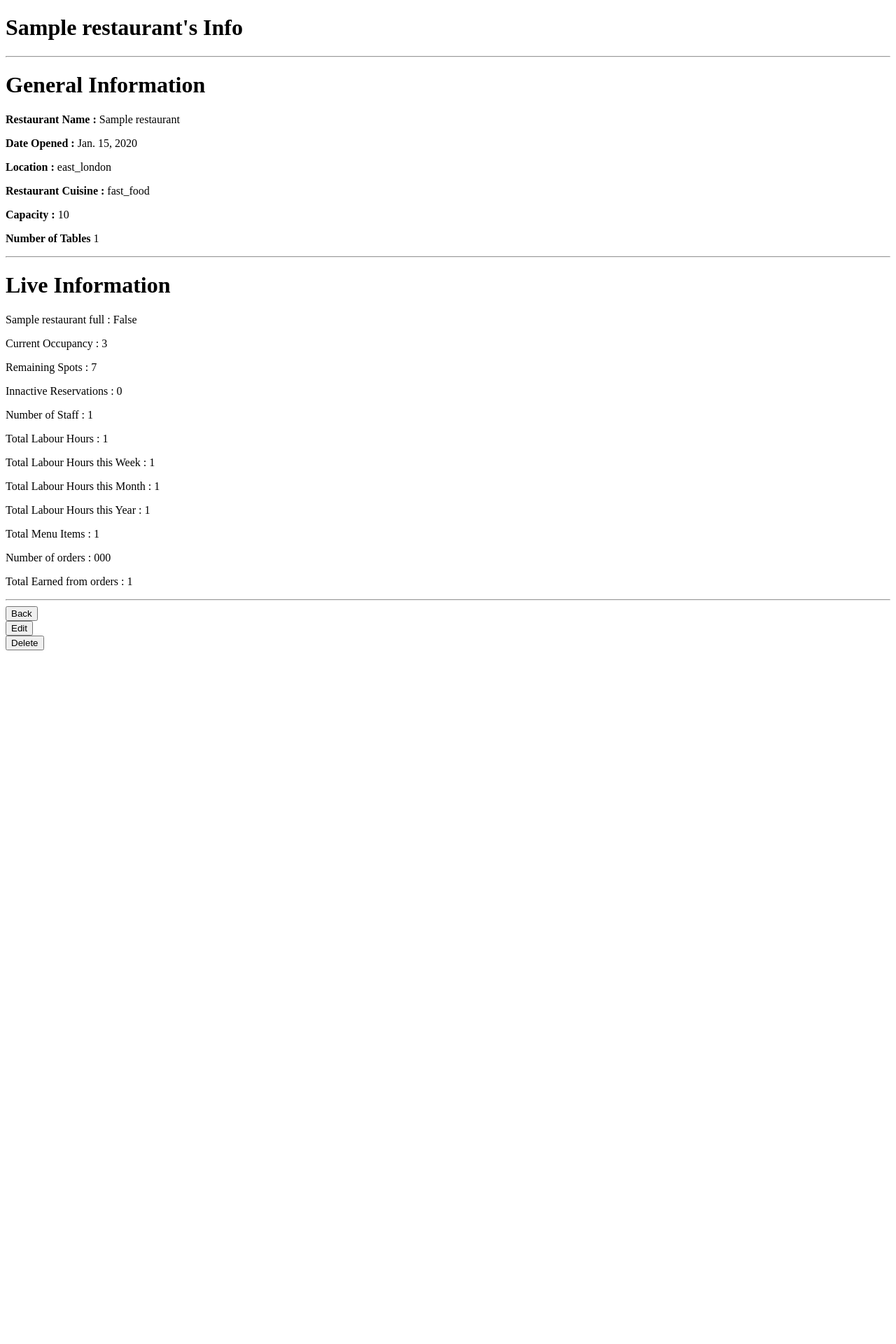
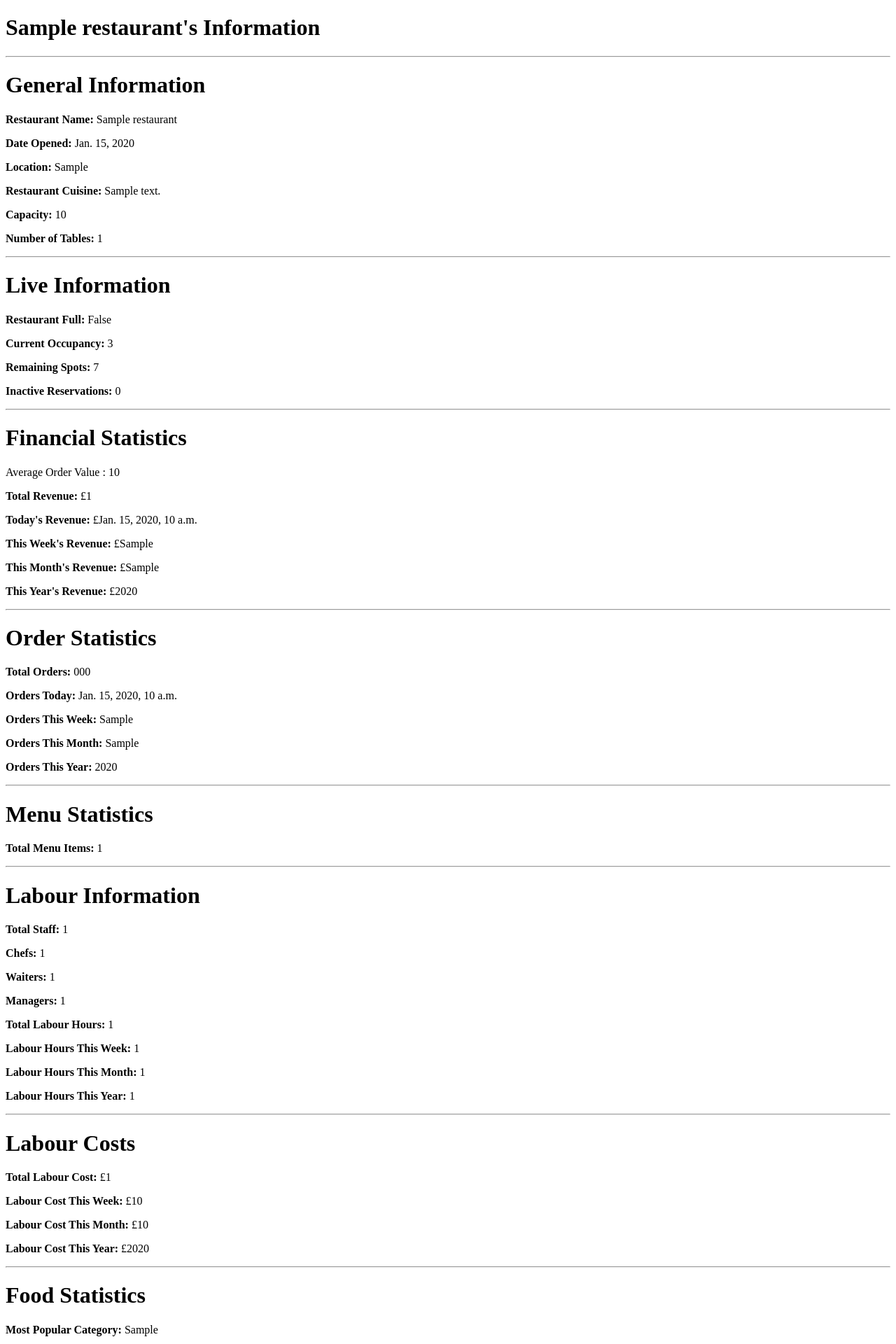
Before and after one commit to CristianDmbr/Store-Management-System, a Django app: template app/templates/restaurant_templates/restaurant_info.html in a window 1280 px wide. Shown: the top 1920 px of the page at 70% size. Before the commit the page ends 929 px from the top, so only its background shows below. Run offline with Django 5.2, Linux system fonts and the light colour scheme; tables that the repository leaves empty hold one stand-in row (values such as "Sample post"); the template is opened without the code that fills it: values that come from a table or form of the project are taken from there, most other values are stand-ins (such as "Sample title", 1, 10 or a date in 2020).

Commit message:
Modification to the reservation model and completed the Restaurant info page

```diff
--- a/app/forms.py
+++ b/app/forms.py
@@ -70,7 +70,7 @@ class RestaurantForm(forms.ModelForm):
 class ReservationForm(forms.ModelForm):
     class Meta:
         model = Reservation
-        fields = ["name_of_reservation","restaurant","kids","teens","adults"]
+        fields = ["name_of_reservation","restaurant","kids","teens","adults","reservation_date_time","phone_number"]
 
 class StaffForm(forms.ModelForm):
     class Meta:
--- a/app/models.py
+++ b/app/models.py
@@ -8,7 +8,7 @@ from datetime import date, timedelta, datetime
 from django.core.exceptions import ValidationError
 
 from .validators import  (  validate_unique_restaurant_name, validate_appropriate_restaurant_name, # Restaurant
-                           validate_unique_restaurant_name_reservation, # Reservation
+                           validate_unique_restaurant_name_reservation, validate_reservation_date_time_not_being_in_the_past_or_late,  # Reservation
                            validate_unique_name_and_surname, validate_date_of_birth, validate_time_date_employed, # Staff
                            validate_shift_time, # Shift
                            validate_unique_menu_item_name, validate_calories # Menu Item
@@ -141,6 +141,9 @@ class Reservation(models.Model):
     kids = models.PositiveIntegerField(default = 0)
     teens = models.PositiveIntegerField(default = 0)
     adults = models.PositiveIntegerField(default = 1)
+    reservation_date_time = models.DateTimeField(null=False, blank= False)
+    phone_number = models.CharField(max_length = 8, null = True, blank = True)
+    created_at = models.DateTimeField(default = timezone.now)
 
     @property
     def total_people(self):
@@ -150,6 +153,11 @@ class Reservation(models.Model):
         validate_unique_restaurant_name_reservation(
             self.restaurant, self.name_of_reservation, self
         )
+        validate_reservation_date_time_not_being_in_the_past_or_late(
+            self.reservation_date_time
+        )
+
+
 
     def __str__(self):
         return f"{self.name_of_reservation} @ {self.restaurant.restaurant_name}"
@@ -313,7 +321,6 @@ class MenuItem(models.Model):
         ("dessert","Desert"),
         ("drink","Drink"),
         ("snack","Snack"),
-        ("side","Side"),
     ]
 
     restaurant = models.ForeignKey(
--- a/app/templates/restaurant_templates/restaurant_info.html
+++ b/app/templates/restaurant_templates/restaurant_info.html
@@ -1,116 +1,320 @@
 <!DOCTYPE html>
+<html>
 <head>
-    <title>Info Page</title>
+    <title>Restaurant Information</title>
 </head>
+
 <body>
-    <h1>{{ restaurant.restaurant_name }}'s Info</h1>
+
+    <h1>{{ restaurant.restaurant_name }}'s Information</h1>
 
     <hr>
+
     <h1><strong>General Information</strong></h1>
 
     <p>
-        <strong>Restaurant Name : </strong>
+        <strong>Restaurant Name:</strong>
         {{ restaurant.restaurant_name }}
     </p>
 
     <p>
-        <strong>Date Opened : </strong>
+        <strong>Date Opened:</strong>
         {{ restaurant.date_opened }}
     </p>
 
     <p>
-        <strong>Location : </strong>
-        {{ restaurant.location }}
+        <strong>Location:</strong>
+        {{ restaurant_location }}
     </p>
 
     <p>
-        <strong>Restaurant Cuisine :</strong>
-        {{ restaurant.restaurant_cuisine }}
+        <strong>Restaurant Cuisine:</strong>
+        {{ restaurant_cuisine }}
     </p>
 
     <p>
-        <strong>Capacity : </strong>
+        <strong>Capacity:</strong>
         {{ restaurant.capacity }}
     </p>
 
     <p>
-        <strong>Number of Tables</strong>
+        <strong>Number of Tables:</strong>
         {{ restaurant.number_of_tables }}
     </p>
 
     <hr>
+
     <h1><strong>Live Information</strong></h1>
 
     <p>
-        {{ restaurant.restaurant_name }} full :
-          {{ restaurant.is_full }}
+        <strong>Restaurant Full:</strong>
+        {{ restaurant.is_full }}
     </p>
 
     <p>
-        Current Occupancy :
+        <strong>Current Occupancy:</strong>
         {{ restaurant.current_occupancy }}
     </p>
 
     <p>
-        Remaining Spots :
+        <strong>Remaining Spots:</strong>
         {{ restaurant.remaining_spots }}
     </p>
 
     <p>
-        Innactive Reservations :
+        <strong>Inactive Reservations:</strong>
         {{ restaurant.innactive_reservations }}
     </p>
 
+    <hr>
+
+    <h1><strong>Financial Statistics</strong></h1>
+
     <p>
-        Number of Staff :
+        Average Order Value :
+        {{ average_transaction_cost }}
+    </p>
+
+    <p>
+        <strong>Total Revenue:</strong>
+        £{{ total_earned_from_orders }}
+    </p>
+
+    <p>
+        <strong>Today's Revenue:</strong>
+        £{{ today_earned }}
+    </p>
+
+    <p>
+        <strong>This Week's Revenue:</strong>
+        £{{ this_week_earned }}
+    </p>
+
+    <p>
+        <strong>This Month's Revenue:</strong>
+        £{{ this_month_earned }}
+    </p>
+
+    <p>
+        <strong>This Year's Revenue:</strong>
+        £{{ this_year_earned }}
+    </p>
+
+    <hr>
+
+    <h1><strong>Order Statistics</strong></h1>
+
+    <p>
+        <strong>Total Orders:</strong>
+        {{ number_of_orders }}
+    </p>
+
+    <p>
+        <strong>Orders Today:</strong>
+        {{ orders_today }}
+    </p>
+
+    <p>
+        <strong>Orders This Week:</strong>
+        {{ orders_this_week }}
+    </p>
+
+    <p>
+        <strong>Orders This Month:</strong>
+        {{ orders_this_month }}
+    </p>
+
+    <p>
+        <strong>Orders This Year:</strong>
+        {{ orders_this_year }}
+    </p>
+
+    <hr>
+
+    <h1><strong>Menu Statistics</strong></h1>
+
+    <p>
+        <strong>Total Menu Items:</strong>
+        {{ total_menu_items }}
+    </p>
+
+    <hr>
+
+    <h1><strong>Labour Information</strong></h1>
+
+    <p>
+        <strong>Total Staff:</strong>
         {{ staff_count }}
     </p>
 
     <p>
-        Total Labour Hours :
+        <strong>Chefs:</strong>
+        {{ chief_count }}
+    </p>
+
+    <p>
+        <strong>Waiters:</strong>
+        {{ waiter_count }}
+    </p>
+
+    <p>
+        <strong>Managers:</strong>
+        {{ manager_count }}
+    </p>
+
+    <p>
+        <strong>Total Labour Hours:</strong>
         {{ total_labour_hours }}
     </p>
 
     <p>
-        Total Labour Hours this Week :
+        <strong>Labour Hours This Week:</strong>
         {{ total_labour_hours_last_week }}
     </p>
 
     <p>
-        Total Labour Hours this Month :
+        <strong>Labour Hours This Month:</strong>
         {{ total_hours_worked_last_month }}
     </p>
 
     <p>
-        Total Labour Hours this Year :
+        <strong>Labour Hours This Year:</strong>
         {{ total_hours_worked_last_year }}
     </p>
 
+    <hr>
+
+    <h1><strong>Labour Costs</strong></h1>
+
     <p>
-        Total Menu Items :
-        {{ total_menu_items }}
+        <strong>Total Labour Cost:</strong>
+        £{{ total_labour_cost }}
     </p>
 
     <p>
-        Number of orders :
-        {{ number_of_orders }}
+        <strong>Labour Cost This Week:</strong>
+        £{{ labour_cost_this_week }}
     </p>
 
     <p>
-        Total Earned from orders :
-        {{ total_earned_from_orders }}
+        <strong>Labour Cost This Month:</strong>
+        £{{ labour_cost_this_month }}
+    </p>
+
+    <p>
+        <strong>Labour Cost This Year:</strong>
+        £{{ labour_cost_this_year }}
+    </p>
+
+    <hr>
+
+    <h1><strong>Food Statistics</strong></h1>
+
+    <p>
+        <strong>Most Popular Category:</strong>
+        {{ most_popular_category }}
+    </p>
+
+    <p>
+        <strong>Highest Revenue Category:</strong>
+        {{ highest_earning_category }}
+    </p>
+
+    <p>
+        <strong>Lowest Revenue Category:</strong>
+        {{ lowest_earning_category }}
+    </p>
+
+    <hr>
+
+    <h2>Starters</h2>
+
+    <p><strong>Number of Starters:</strong> {{ number_of_starters }}</p>
+    <p><strong>Starters Sold:</strong> {{ number_of_starters_ordered }}</p>
+    <p><strong>Share of Sales:</strong> {{ starters_percent|floatformat:1 }}%</p>
+
+    <hr>
+
+    <h2>Mains</h2>
+
+    <p><strong>Number of Mains:</strong> {{ number_of_mains }}</p>
+    <p><strong>Mains Sold:</strong> {{ number_of_mains_ordered }}</p>
+    <p><strong>Share of Sales:</strong> {{ mains_percent|floatformat:1 }}%</p>
+
+    <hr>
+
+    <h2>Desserts</h2>
+
+    <p><strong>Number of Desserts:</strong> {{ number_of_deserts }}</p>
+    <p><strong>Desserts Sold:</strong> {{ number_of_deserts_ordered }}</p>
+    <p><strong>Share of Sales:</strong> {{ desserts_percent|floatformat:1 }}%</p>
+
+    <hr>
+
+    <h2>Drinks</h2>
+
+    <p><strong>Number of Drinks:</strong> {{ number_of_drinks }}</p>
+    <p><strong>Drinks Sold:</strong> {{ number_of_drinks_ordered }}</p>
+    <p><strong>Share of Sales:</strong> {{ drinks_percent|floatformat:1 }}%</p>
+
+    <hr>
+
+    <h2>Snacks</h2>
+
+    <p><strong>Number of Snacks:</strong> {{ number_of_snacks }}</p>
+    <p><strong>Snacks Sold:</strong> {{ number_of_snacks_ordered }}</p>
+    <p><strong>Share of Sales:</strong> {{ snacks_percent|floatformat:1 }}%</p>
+
+    <h1><strong>Reservation Statistics</strong></h1>
+
+    <p>
+        <strong>Total Reservations:</strong>
+        {{ number_of_total_reservations }}
+    </p>
+
+    <p>
+        <strong>Active Reservations:</strong>
+        {{ active_reservations }}
+    </p>
+
+    <p>
+        <strong>Inactive Reservations:</strong>
+        {{ inactive_reservations }}
+    </p>
+
+    <p>
+        <strong>Reservations Today:</strong>
+        {{ reservations_today }}
+    </p>
+
+    <p>
+        <strong>Reservations This Week:</strong>
+        {{ reservations_this_week }}
+    </p>
+
+    <p>
+        <strong>Reservations This Month:</strong>
+        {{ reservations_this_month }}
+    </p>
+
+    <p>
+        <strong>Reservations This Year:</strong>
+        {{ reservations_this_year }}
     </p>
 
     <hr>
 
     <form action="{% url 'display_all_owned_restaurants' %}">
-        <button type = "submit" > Back </button>
+        <button type="submit">Back</button>
     </form>
+
     <form action="{% url 'update_restaurant' restaurant.pk %}">
-        <button type="submit" > Edit </button>
+        <button type="submit">Edit Restaurant</button>
     </form>
+
     <form action="{% url 'delete_restaurant' restaurant.pk %}">
-        <button type = "submit"> Delete </button>
+        <button type="submit">Delete Restaurant</button>
     </form>
 
 </body>
+</html>
```
Also changed, not shown: app/admin.py (+26 -2 lines), app/docs/Todo.md (+4 -4 lines), app/validators.py (+15 -2 lines), app/views.py (+243 -15 lines), app/migrations/0015_alter_menuitem_category_and_more.py (added), app/migrations/0016_reservation_created_at_reservation_phone_number_and_more.py (added).
